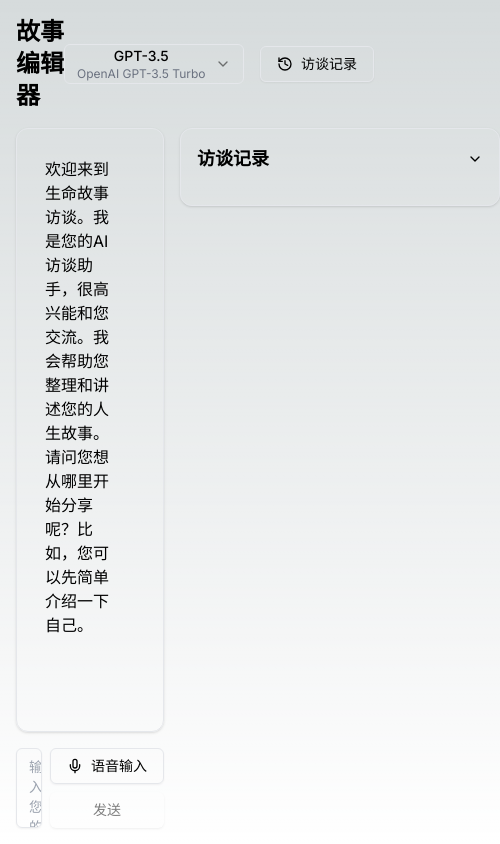
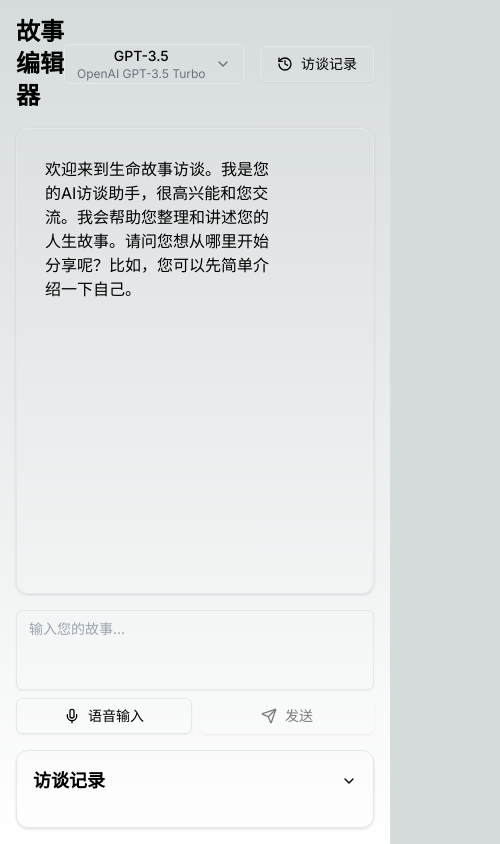
Before and after one commit to Oxbingo007/timecho, a Next.js app: page /story-editor in a window 390 px wide. Shown: the whole page, 500 px wide, since content can reach past the window. Built offline with nearby package versions, Linux system fonts and the light colour scheme.

Commit message:
fix: improve mobile layout and voice input functionality

```diff
--- a/src/app/story-editor/page.tsx
+++ b/src/app/story-editor/page.tsx
@@ -76,23 +76,50 @@ export default function StoryEditor() {
         recognitionRef.current.interimResults = true;
         recognitionRef.current.lang = 'zh-CN';
 
+        recognitionRef.current.onstart = () => {
+          console.log('语音识别已启动');
+          toast.success('开始录音');
+          setIsRecording(true);
+        };
+
         recognitionRef.current.onresult = (event: any) => {
           const transcript = Array.from(event.results)
             .map((result: any) => result[0])
             .map((result) => result.transcript)
             .join('');
-          setInput(transcript);
+
+          console.log('识别结果:', transcript);
+          setInput((prev) => prev + transcript);
         };
 
         recognitionRef.current.onerror = (event: any) => {
           console.error('Speech recognition error:', event.error);
           setIsRecording(false);
-          toast.error('语音识别出错，请重试');
+
+          switch(event.error) {
+            case 'not-allowed':
+              toast.error('请允许使用麦克风权限');
+              break;
+            case 'no-speech':
+              toast.error('没有检测到语音，请重试');
+              break;
+            case 'network':
+              toast.error('网络错误，请检查网络连接');
+              break;
+            default:
+              toast.error('语音识别出错，请重试');
+          }
         };
 
         recognitionRef.current.onend = () => {
+          console.log('语音识别已结束');
           setIsRecording(false);
+          if (recognitionRef.current) {
+            recognitionRef.current.stop();
+          }
         };
+      } else {
+        console.error('浏览器不支持语音识别');
       }
     }
   }, []);
@@ -104,13 +131,16 @@ export default function StoryEditor() {
       return;
     }
 
-    if (isRecording) {
-      recognitionRef.current.stop();
+    try {
+      if (isRecording) {
+        recognitionRef.current.stop();
+      } else {
+        recognitionRef.current.start();
+      }
+    } catch (error) {
+      console.error('语音识别错误:', error);
+      toast.error('启动语音识别失败，请重试');
       setIsRecording(false);
-    } else {
-      setInput('');
-      recognitionRef.current.start();
-      setIsRecording(true);
     }
   };
 
@@ -324,7 +354,7 @@ export default function StoryEditor() {
         </div>
       </div>
 
-      <div className="flex-1 flex gap-4">
+      <div className="flex-1 flex flex-col md:flex-row gap-4">
         {/* 主聊天区域 */}
         <div className="flex-1 flex flex-col">
           <Card className="flex-1 p-4 mb-4 overflow-y-auto">
@@ -351,7 +381,7 @@ export default function StoryEditor() {
             </div>
           </Card>
 
-          <div className="flex gap-2">
+          <div className="flex flex-col sm:flex-row gap-2">
             <Textarea
               value={input}
               onChange={(e) => setInput(e.target.value)}
@@ -362,22 +392,25 @@ export default function StoryEditor() {
                 }
               }}
               placeholder="输入您的故事..."
-              className="flex-1 resize-none"
+              className="flex-1 resize-none min-h-[80px] sm:min-h-0"
               disabled={isLoading || isRecording}
             />
-            <div className="flex flex-col gap-2">
+            <div className="flex flex-row sm:flex-col gap-2">
               <Button
                 variant={isRecording ? "destructive" : "outline"}
                 onClick={toggleRecording}
                 disabled={isLoading}
+                className="flex-1 sm:flex-none"
               >
-                <Mic className="w-4 h-4 mr-2" />
+                {isRecording ? <MicOff className="w-4 h-4 mr-2" /> : <Mic className="w-4 h-4 mr-2" />}
                 {isRecording ? "停止录音" : "语音输入"}
               </Button>
               <Button
                 onClick={sendMessage}
                 disabled={isLoading || !input.trim()}
+                className="flex-1 sm:flex-none"
               >
+                <Send className="w-4 h-4 mr-2" />
                 发送
               </Button>
             </div>
@@ -388,7 +421,7 @@ export default function StoryEditor() {
         <Collapsible
           open={showRecords}
           onOpenChange={setShowRecords}
-          className="w-80 shrink-0"
+          className="w-full md:w-80 shrink-0"
         >
           <Card className="p-4">
             <CollapsibleTrigger asChild>
```
